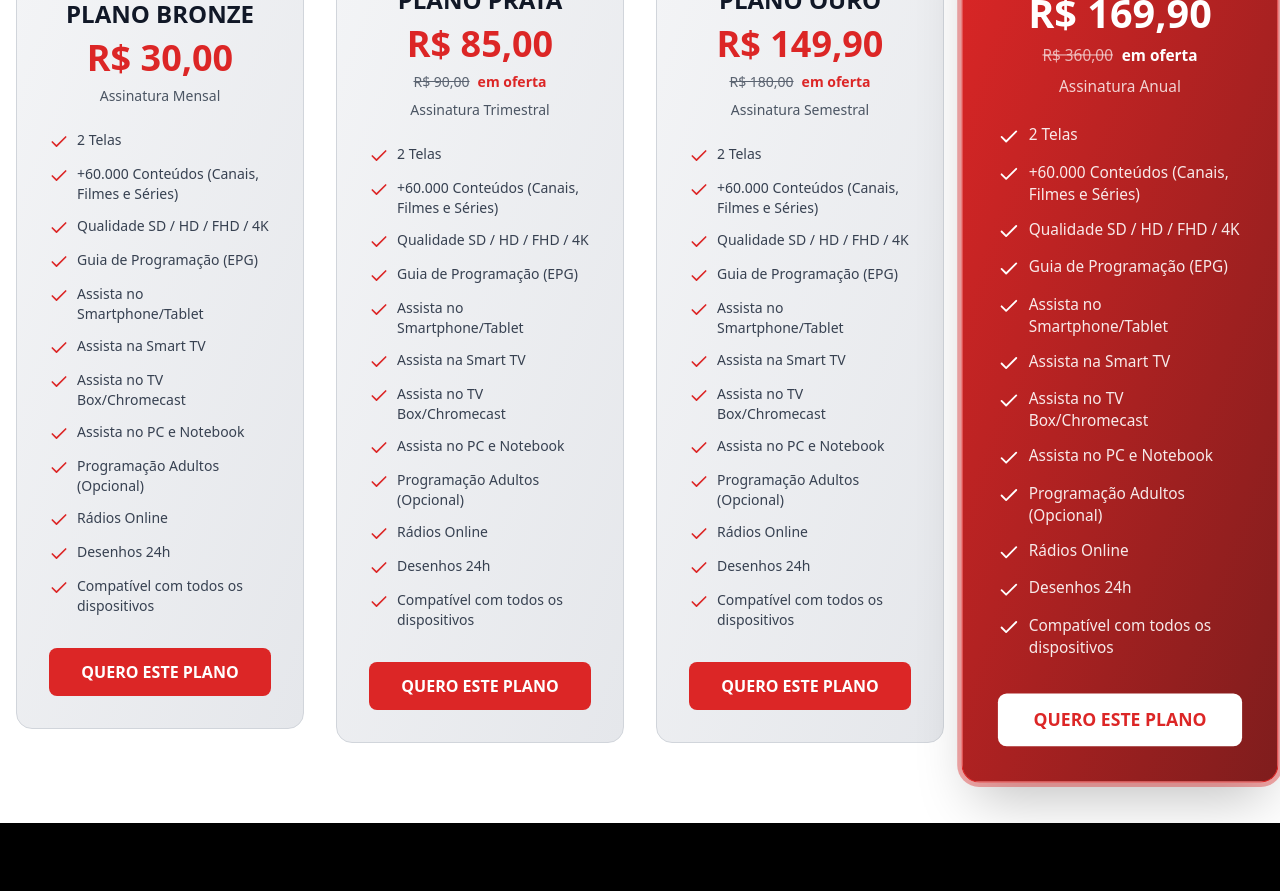
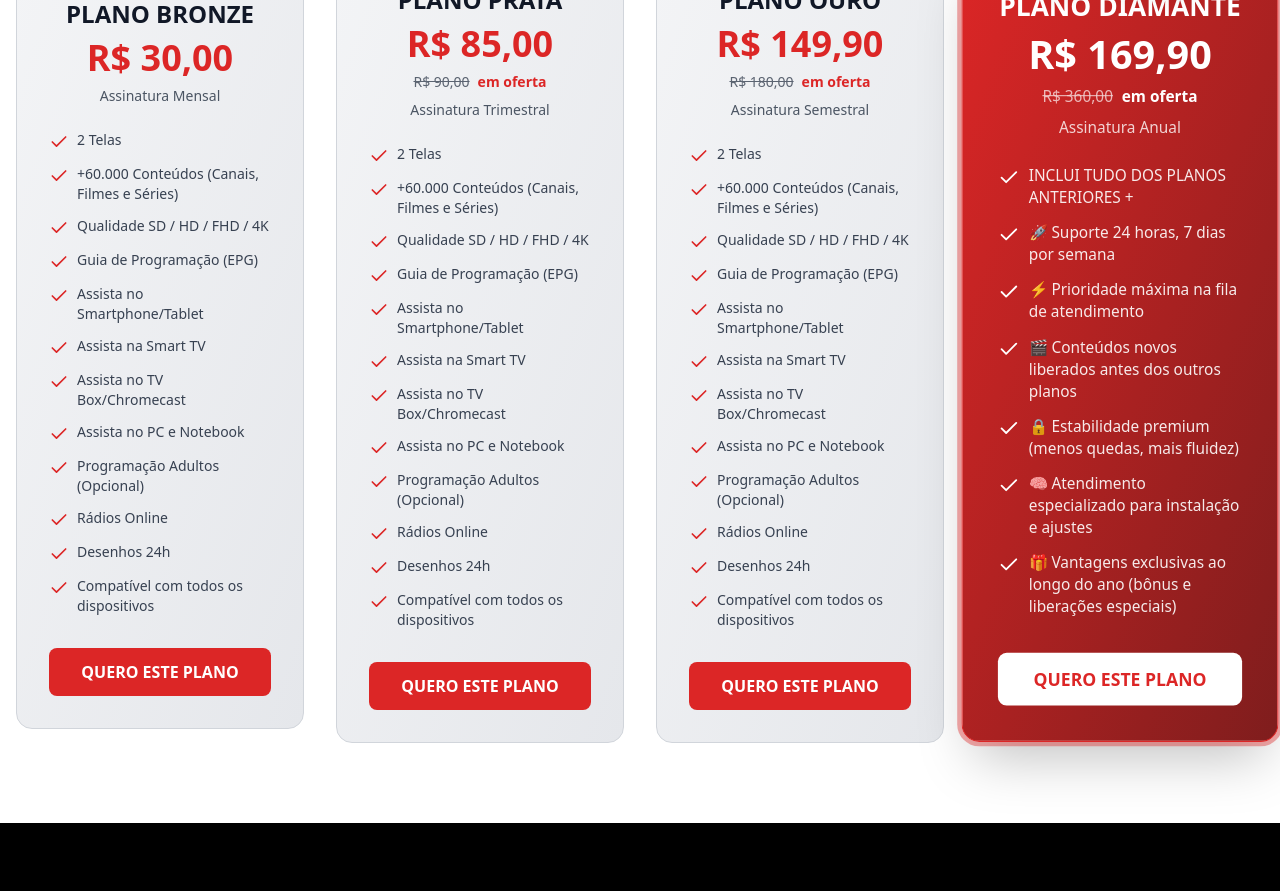
Before and after one commit to gleydsonlopes13-stack/starcineplay, a Next.js app: page / in a window 1280 px wide. Shown: the part 4680-5571 px from the top of the page. Built offline with nearby package versions, Linux system fonts and the light colour scheme.

Commit message:
Atualiza benefícios do Plano Diamante

```diff
--- a/components/PricingPlans.tsx
+++ b/components/PricingPlans.tsx
@@ -28,6 +28,17 @@ export default function PricingPlans() {
     'Rádios Online',
     'Desenhos 24h',
     'Compatível com todos os dispositivos',
+  ]
+
+  // ✅ No DIAMANTE vai aparecer só: "Inclui tudo..." + extras premium
+  const diamondFeatures = [
+    'INCLUI TUDO DOS PLANOS ANTERIORES +',
+    '🚀 Suporte 24 horas, 7 dias por semana',
+    '⚡ Prioridade máxima na fila de atendimento',
+    '🎬 Conteúdos novos liberados antes dos outros planos',
+    '🔒 Estabilidade premium (menos quedas, mais fluidez)',
+    '🧠 Atendimento especializado para instalação e ajustes',
+    '🎁 Vantagens exclusivas ao longo do ano (bônus e liberações especiais)',
   ]
 
   const monthlyPrice = 30
@@ -70,7 +81,7 @@ export default function PricingPlans() {
       originalPrice: monthlyPrice * 12, // 360
       period: 'Assinatura Anual',
       popular: true,
-      features: commonFeatures,
+      features: diamondFeatures, // ✅ agora não repete os itens comuns
       checkout: 'https://pay.cakto.com.br/32zo49q_703592',
     },
   ]
```
